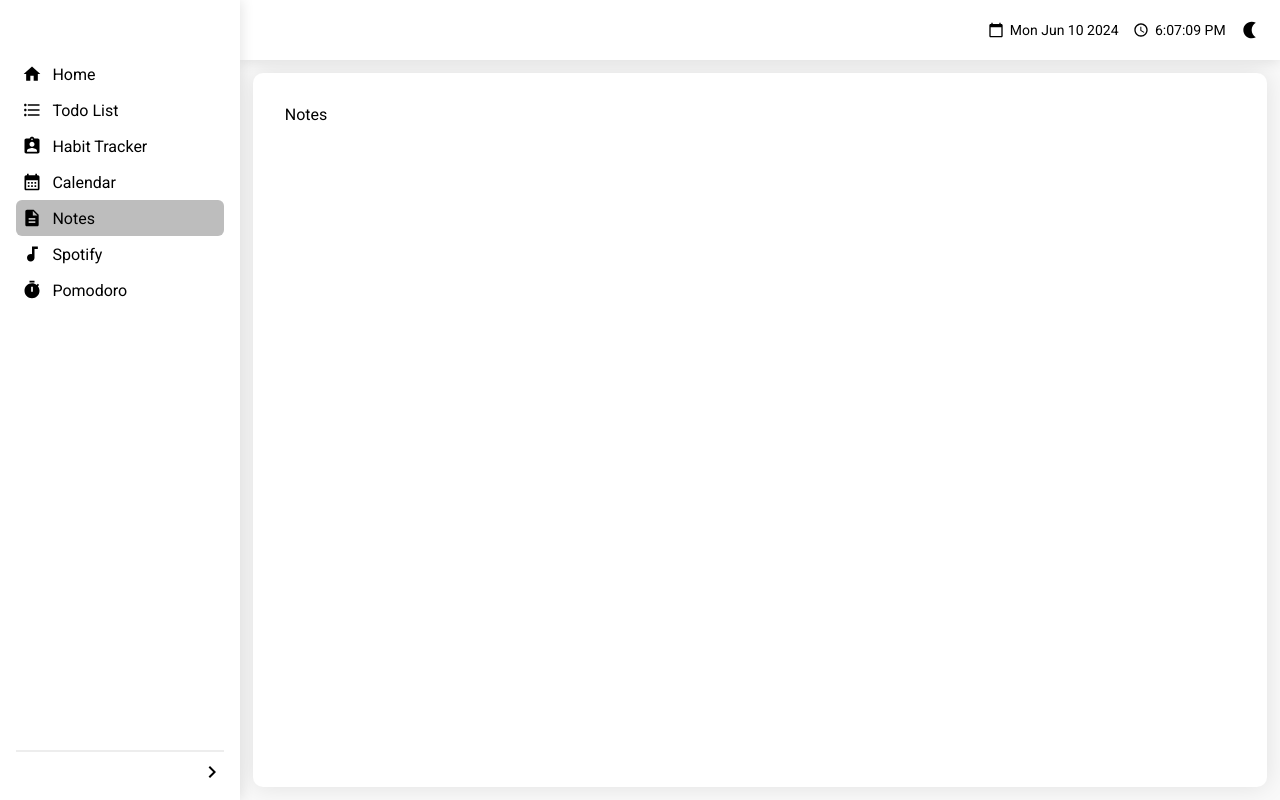
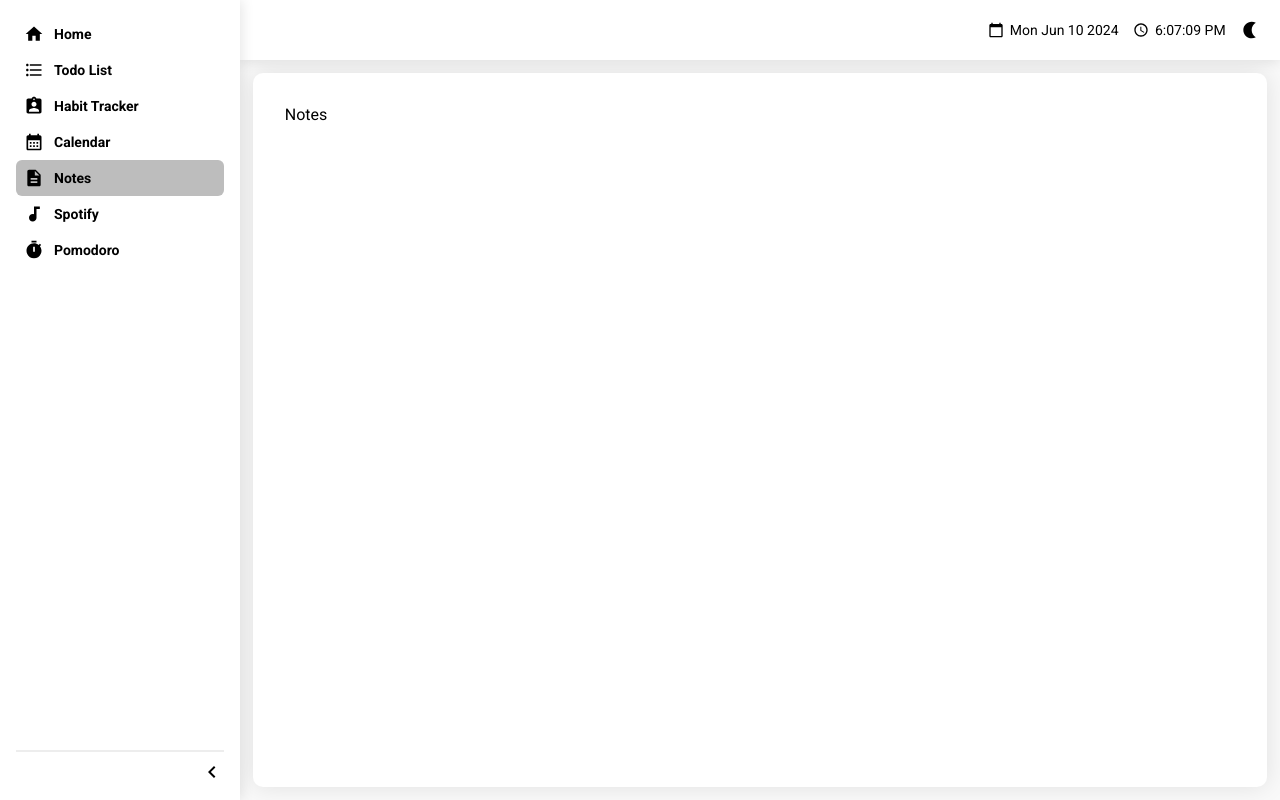
Before and after one commit to masterfil/my-dashboard, a React (Vite) app: page /notes in a window 1280 px wide. Built offline with nearby package versions, Linux system fonts and the light colour scheme.

Commit message:
side bar style

```diff
--- a/package.json
+++ b/package.json
@@ -15,11 +15,13 @@
     "@mui/icons-material": "^5.15.16",
     "@mui/material": "^5.15.16",
     "@types/styled-components": "^5.1.34",
+    "@types/uuid": "^10.0.0",
     "react": "^18.2.0",
     "react-dom": "^18.2.0",
     "react-icons": "^5.2.1",
     "react-router-dom": "^6.23.0",
     "styled-components": "^6.1.8",
+    "uuid": "^10.0.0",
     "uuidv4": "^6.2.13"
   },
   "devDependencies": {
--- a/src/components/Common/BaseContainer/index.tsx
+++ b/src/components/Common/BaseContainer/index.tsx
@@ -1,28 +1,35 @@
-import { styled } from "styled-components"
+import React, { ReactNode } from "react";
+import { styled } from "styled-components";
 
-const BaseContainerStyled = styled.div`
+interface BaseContainerProps {
+  children: ReactNode;
+  className?: string;
+}
+
+export const BaseContainerStyled = styled.div`
   background-color: ${({ theme }) => theme.background};
-    padding: .8rem;
+  padding: 0.8rem;
   overflow-y: auto;
-`
+`;
 
-const ContentWrapper = styled.div`
+export const ContentWrapper = styled.div`
   background-color: ${({ theme }) => theme.body};
   border-radius: 10px;
   width: 100%;
   height: 100%;
   overflow-y: auto;
-    box-shadow: 0px 0px 25px 0px rgba(0,0,0,0.1);
+  box-shadow: 0px 0px 25px 0px rgba(0, 0, 0, 0.1);
   padding: 2rem;
   box-sizing: border-box;
-`
+`;
 
-export const BaseContainer = ({ ...props }) => {
+export const BaseContainer: React.FC<BaseContainerProps> = ({
+  children,
+  className,
+}) => {
   return (
-        <BaseContainerStyled>
-            <ContentWrapper>
-                {props.children}
-            </ContentWrapper>
+    <BaseContainerStyled className={className}>
+      <ContentWrapper>{children}</ContentWrapper>
     </BaseContainerStyled>
-    )
-}
+  );
+};
--- a/src/components/Common/Typography/index.ts
+++ b/src/components/Common/Typography/index.ts
@@ -2,18 +2,19 @@
 import styled from "styled-components";
 
 export const Heading1 = styled.h1`
-    color: ${({ theme }) => theme.text};
-`
+  color: ${({ theme }) => theme.text};
+`;
 
-export const Text = styled.p`
-    color: ${({ theme }) => theme.text};
-    font-size: 0.875rem;
-`
+export const Text = styled.p<{ weight?: string }>`
+  color: ${({ theme }) => theme.text};
+  font-size: 0.875rem;
+  font-weight:  ${({ weight }) => weight || 'normal'};
+`;
 
 export const TitlePage = styled.h1`
-    margin-bottom: 1rem;
-`
+  margin-bottom: 1rem;
+`;
 
 export const DisabledText = styled.p`
-    color: gray;
-`
+  color: gray;
+`;
--- a/src/components/Layout/index.tsx
+++ b/src/components/Layout/index.tsx
@@ -1,30 +1,27 @@
-import { NavBar } from '../NavBar'
-import { Sidebar } from '../Sidebar'
-import { Main } from '../Main'
-import { styled } from 'styled-components'
-import { Theme } from '../../hooks/useDarkMode'
+import { NavBar } from "../NavBar";
+import { Sidebar } from "../Sidebar";
+import { Main } from "../Main";
+import { Theme } from "../../hooks/useDarkMode";
+import { useState } from "react";
+import { DashboardContainer } from "./style";
 
 interface LayoutProps {
-    theme: Theme
-    toggleTheme: () => void
+  theme: Theme;
+  toggleTheme: () => void;
 }
 
-const DashboardContainer = styled.div`
-    height: 100vh;
-    display: grid;
-    grid-template-columns: 240px 1fr;
-    grid-template-rows: 60px 1fr;
-    grid-template-areas:
-    "sidebar header"
-    "sidebar main";
-`
+export const Layout: React.FC<LayoutProps> = ({ theme, toggleTheme }) => {
+  const [toggleSideBar, setToggleSideBar] = useState(false);
 
-export const Layout: React.FC<LayoutProps> = ({theme, toggleTheme}) => {
-    return (
-        <DashboardContainer>
-            <NavBar theme={theme} toggleTheme={toggleTheme}/>
-            <Sidebar />
-            <Main />
-        </DashboardContainer>
-    )
-}
+  const handleClick = () => {
+    setToggleSideBar((s) => !s)
+  }
+
+  return (
+    <DashboardContainer togglesidebar={toggleSideBar}>
+      <NavBar theme={theme} toggleTheme={toggleTheme} />
+      <Sidebar handleClick={handleClick} showName={toggleSideBar} />
+      <Main />
+    </DashboardContainer>
+  );
+};
--- /dev/null
+++ b/src/components/Layout/style.ts
@@ -0,0 +1,13 @@
+import styled from "styled-components";
+
+export const DashboardContainer = styled.div<{ togglesidebar: boolean }>`
+  height: 100vh;
+  display: grid;
+  grid-template-columns: ${({ togglesidebar }) =>
+    togglesidebar ? "68px 1fr" : "240px 1fr"};
+  /* grid-template-columns: 240px 1fr; */
+  grid-template-rows: 60px 1fr;
+  grid-template-areas:
+    "sidebar header"
+    "sidebar main";
+`;
--- a/src/components/Pages/Spotify/index.tsx
+++ b/src/components/Pages/Spotify/index.tsx
@@ -1,8 +1,25 @@
+import styled from "styled-components";
+import { BaseContainer, ContentWrapper } from "../../Common/BaseContainer";
+
+const StyledBaseContainer = styled(BaseContainer)`
+  ${ContentWrapper} {
+    padding: 0;
+  }
+`;
 
 export const Spotify = () => {
   return (
-    <>
-      <iframe style={{ borderRadius: '12px' }} src="https://open.spotify.com/embed/playlist/67njJLn7rz22ZgR3RDYkJE?utm_source=generator&theme=0" width="100%" height="100%" frameBorder="0" allowFullScreen allow="autoplay; clipboard-write; encrypted-media; fullscreen; picture-in-picture" loading="lazy"></iframe>
-    </>
-  )
-}
+    <StyledBaseContainer>
+      <iframe
+        // style={{ borderRadius: "12px" }}
+        src="https://open.spotify.com/embed/playlist/67njJLn7rz22ZgR3RDYkJE?utm_source=generator&theme=0"
+        width="100%"
+        height="100%"
+        frameBorder="0"
+        allowFullScreen
+        allow="autoplay; clipboard-write; encrypted-media; fullscreen; picture-in-picture"
+        loading="lazy"
+      ></iframe>
+    </StyledBaseContainer>
+  );
+};
--- a/src/components/Pages/index.tsx
+++ b/src/components/Pages/index.tsx
@@ -2,6 +2,8 @@ import { Calendar } from "./Calendar";
 import { HabitsTracker } from "./Habits";
 import { Home } from "./Home";
 import { Notes } from "./Notes";
+import { Pomodoro } from "./Pomodoro";
+import { Spotify } from "./Spotify";
 import { TodosList } from "./Todo";
 
-export { Calendar, HabitsTracker, Home, Notes, TodosList };
+export { Calendar, HabitsTracker, Home, Notes, TodosList, Spotify, Pomodoro };
--- a/src/components/Sidebar/index.tsx
+++ b/src/components/Sidebar/index.tsx
@@ -1,32 +1,47 @@
 import { useLocation } from "react-router-dom";
-import { KeyboardArrowRightIcon } from "../Icons";
+import { KeyboardArrowLeftIcon, KeyboardArrowRightIcon } from "../Icons";
 import { sidebarData } from "./data";
-import { ListItem, SectionStyled, UnorderedList, ListLink, BottomContainer, ArrowButton, StyledHr } from "./style";
+import {
+  ListItem,
+  SectionStyled,
+  UnorderedList,
+  ListLink,
+  BottomContainer,
+  ArrowButton,
+  StyledHr,
+} from "./style";
+import { Text } from "../Common/Typography";
 
-export const Sidebar = () => {
+interface SideBarProps {
+  handleClick: () => void;
+  showName: boolean
+}
+
+export const Sidebar: React.FC<SideBarProps> = ({ handleClick, showName }) => {
   const location = useLocation();
-  const currentPage = location.pathname
+  const currentPage = location.pathname;
 
   const isSelected = (path: string) => {
-    return currentPage === path
-  }
+    return currentPage === path;
+  };
 
   return (
     <SectionStyled>
       <UnorderedList>
         {sidebarData.map((item) => (
           <ListItem key={item.id}>
-            <ListLink to={item.path} isSelected={isSelected(item.path)}>
+            <ListLink to={item.path} isSelected={isSelected(item.path)} showName={showName}>
               {item.icon}
-              <>{item.name}</>
+              <Text weight="bold">{!showName && item.name}</Text>
             </ListLink>
           </ListItem>
         ))}
       </UnorderedList>
       <BottomContainer>
         <StyledHr />
-        <ArrowButton>
-          <KeyboardArrowRightIcon />
+        <ArrowButton onClick={handleClick}>
+          {showName && <KeyboardArrowRightIcon />}
+          {!showName && <KeyboardArrowLeftIcon />}
         </ArrowButton>
       </BottomContainer>
     </SectionStyled>
--- a/src/components/Sidebar/style.ts
+++ b/src/components/Sidebar/style.ts
@@ -19,21 +19,24 @@ export const UnorderedList = styled.ul`
   list-style: none;
   padding: 0;
   margin: 0;
-  padding-top: 2.5rem;
+  /* padding-top: 1rem; */
 `;
 
 export const ListItem = styled.li`
   cursor: pointer;
 `;
 
-export const ListLink = styled(Link)<{isSelected?: boolean}>`
+export const ListLink = styled(Link)<{
+  isSelected?: boolean,
+}>`
   text-decoration: none;
   color: ${({ theme }) => theme.text};
   display: flex;
   align-items: center;
   gap: 10px;
-  padding: 0.5rem 0.4rem;
-  background-color: ${({theme, isSelected}) => isSelected ? theme.toggleBorder : 'none'};
+  padding: 8px 8px;
+  background-color: ${({ theme, isSelected }) =>
+    isSelected ? theme.toggleBorder : "none"};
   border-radius: 6px;
   transition: background-color 0.3s;
 
@@ -51,11 +54,11 @@ export const BottomContainer = styled.div`
 `;
 
 export const ArrowButton = styled.a`
-    display: flex;
-    justify-content: flex-end;
-    cursor: pointer;
-`
+  display: flex;
+  justify-content: flex-end;
+  cursor: pointer;
+`;
 
 export const StyledHr = styled.hr`
   border: 1px solid #d3d3d369;
-`
+`;
```
Also changed, not shown: src/routes.tsx (+16 -20 lines), 1 other file (tests, documents, lock files or other folders). Lines whose indentation alone changed are shown as unchanged.
